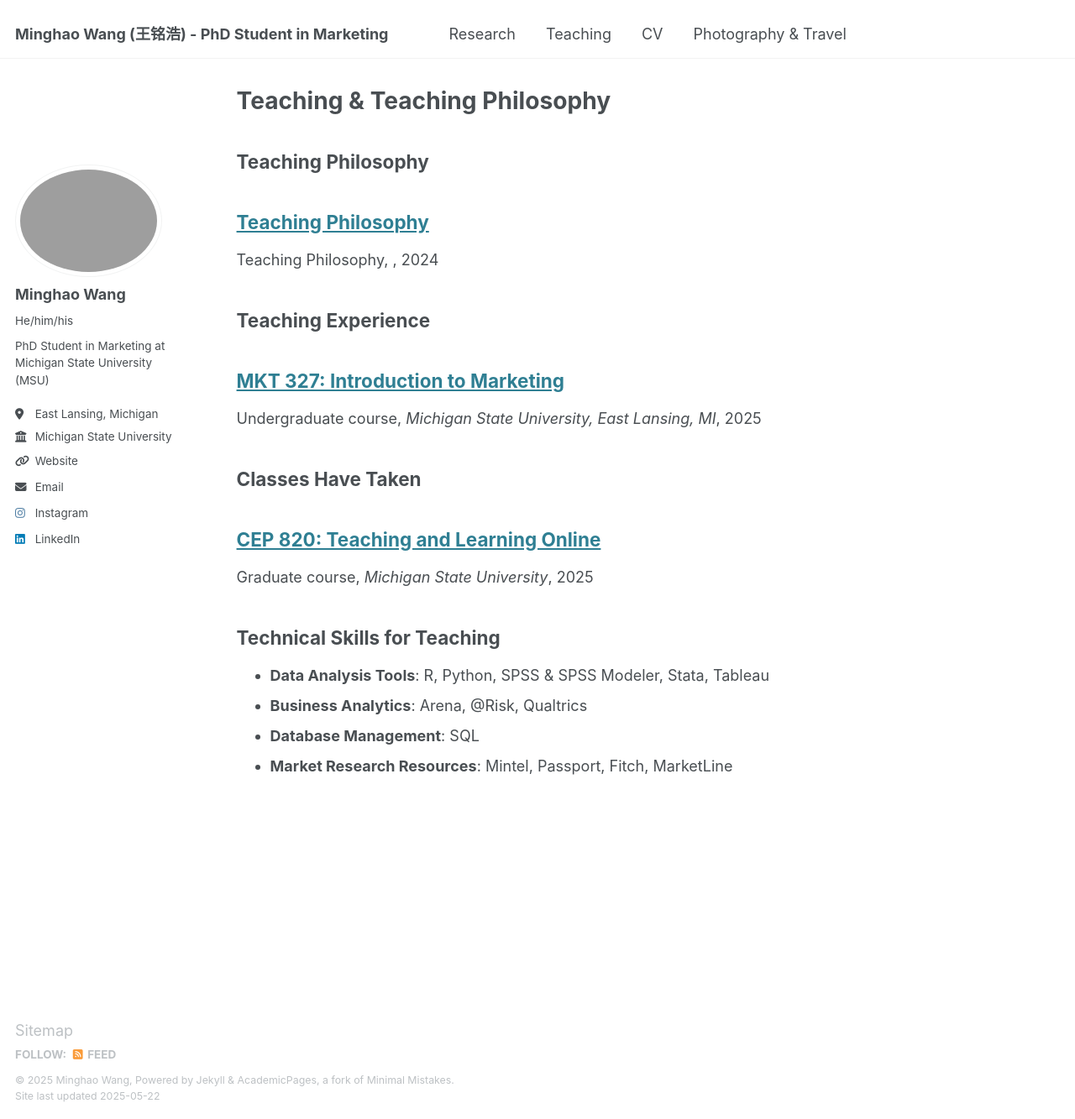
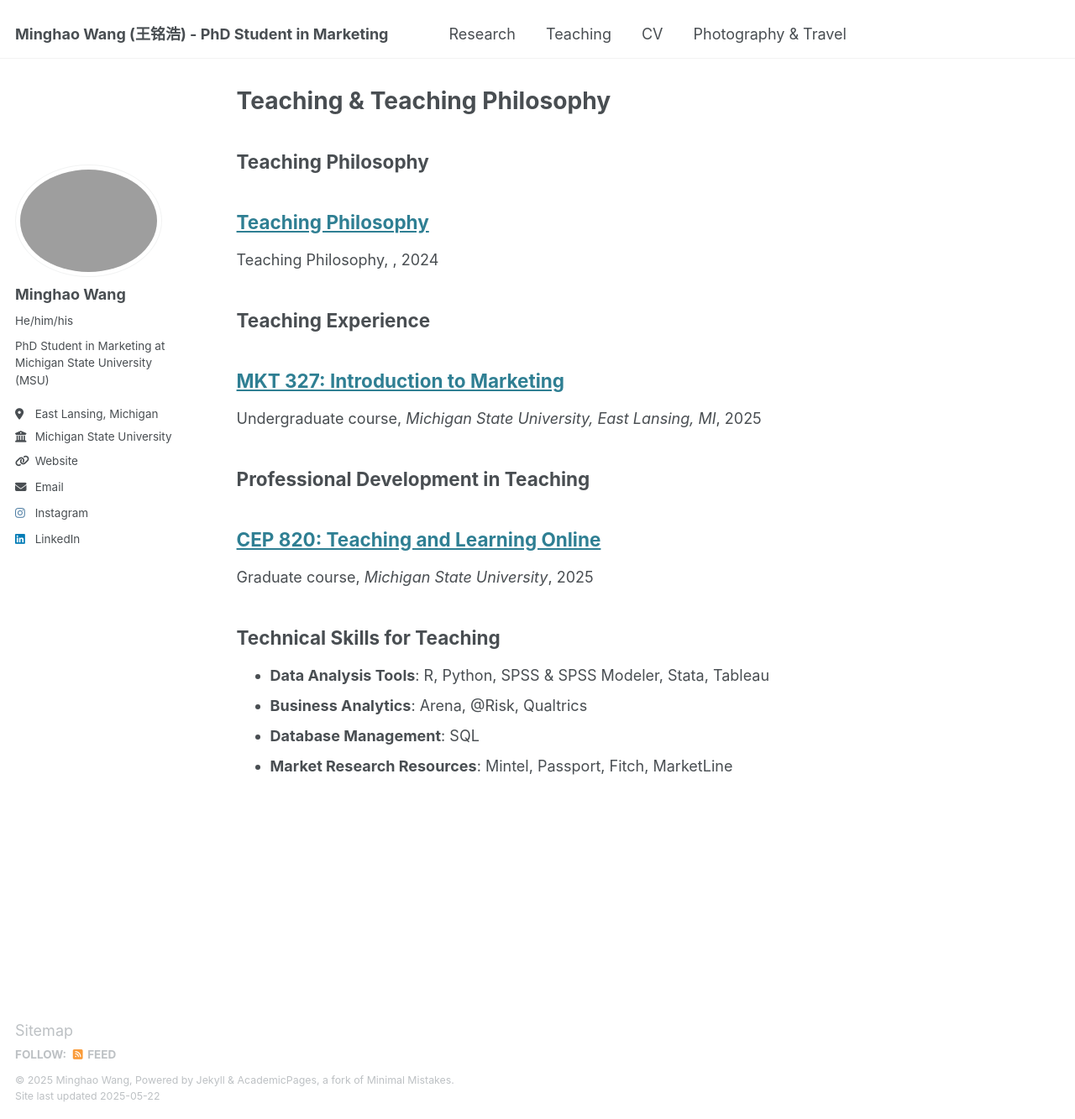
Before and after one commit to minghaowang-research/minghaowang-research.github.io, a Jekyll site: the page built from _pages/teaching.md, in a window 1280 px wide and 1333 px high. Shown: the whole window at 84% size. Built offline with Jekyll 4.4.1, drawn with Linux system fonts in a browser that asks for light colours.

Commit message:
Rename ## Professional Development in Teaching

```diff
--- a/_pages/teaching.md
+++ b/_pages/teaching.md
@@ -23,7 +23,7 @@ author_profile: true
   {% endif %}
 {% endfor %}
 
-## Classes Have Taken
+## Professional Development in Teaching
 
 {% for post in site.teaching reversed %}
   {% if post.categories contains 'classes-taken' %}
```
